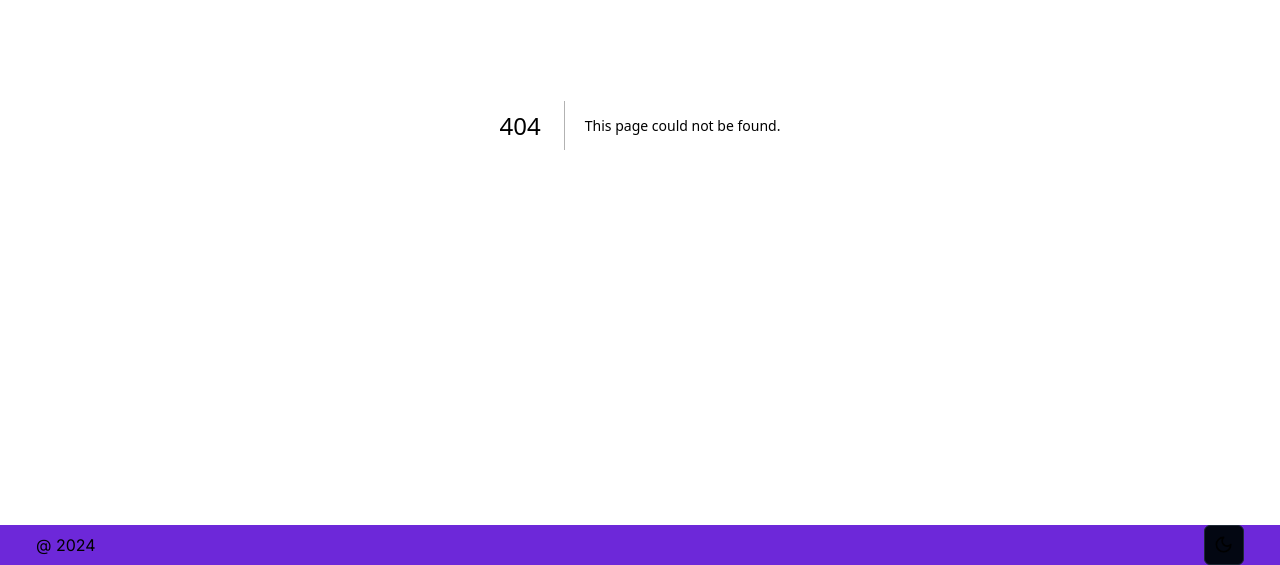
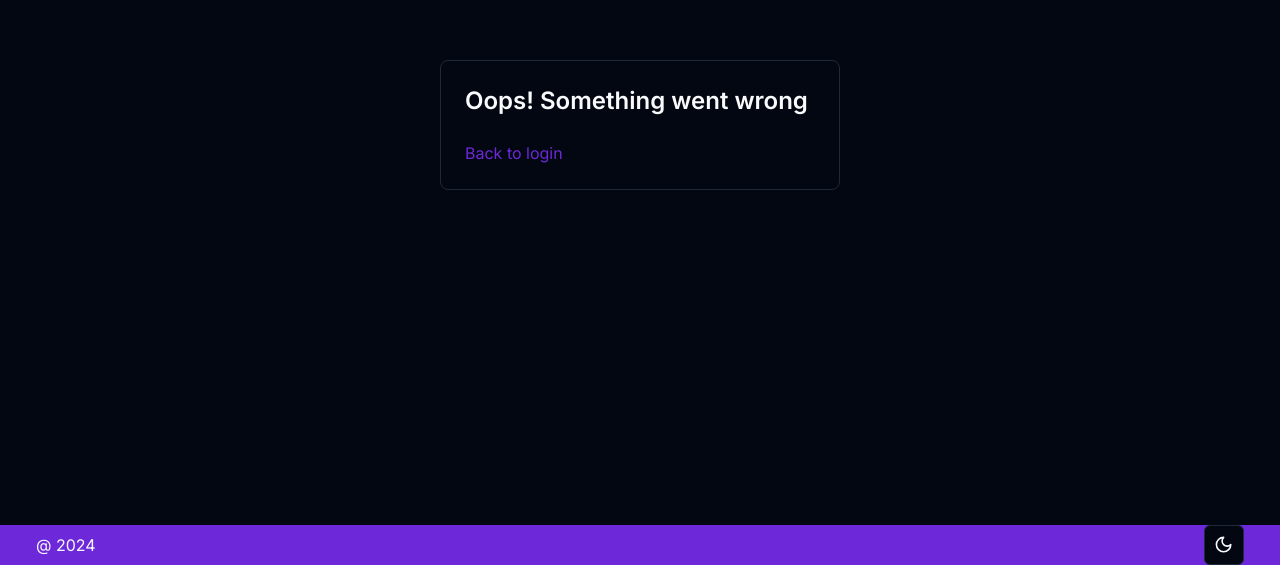
Before and after one commit to ChinyangaTL/cet324_bi58cm, a Next.js app: page /auth/error in a window 1280 px wide. Before the commit this address had no page. Shown: the part 275-840 px from the top of the page. Built offline with nearby package versions, Linux system fonts and the light colour scheme.

Commit message:
feat(oauth): create custom authjs error page

```diff
--- /dev/null
+++ b/app/auth/error/page.tsx
@@ -0,0 +1,22 @@
+import { Card, CardFooter, CardHeader } from "@/components/ui/card";
+import Link from "next/link";
+import React from "react";
+
+const AuthErrorPage = () => {
+  return (
+    <div className="h-full w-full flex items-center justify-center ">
+      <Card className="w-[400px]">
+        <CardHeader>
+          <h2 className="text-2xl font-semibold">Oops! Something went wrong</h2>
+        </CardHeader>
+        <CardFooter>
+          <Link href="/auth/login" className="text-primary">
+            Back to login
+          </Link>
+        </CardFooter>
+      </Card>
+    </div>
+  );
+};
+
+export default AuthErrorPage;
--- a/auth.ts
+++ b/auth.ts
@@ -10,6 +10,10 @@ export const {
   signIn,
   signOut,
 } = NextAuth({
+  pages: {
+    signIn: "/auth/login",
+    error: "/auth/error",
+  },
   events: {
     async linkAccount({ user }) {
       await db.user.update({
--- a/routes.ts
+++ b/routes.ts
@@ -1,6 +1,6 @@
 export const publicRoutes = ["/"];
 
-export const authRoutes = ["/auth/login", "/auth/register"];
+export const authRoutes = ["/auth/login", "/auth/register", "/auth/error"];
 
 export const apiAuthPrefix = "/api/auth";
 
```
